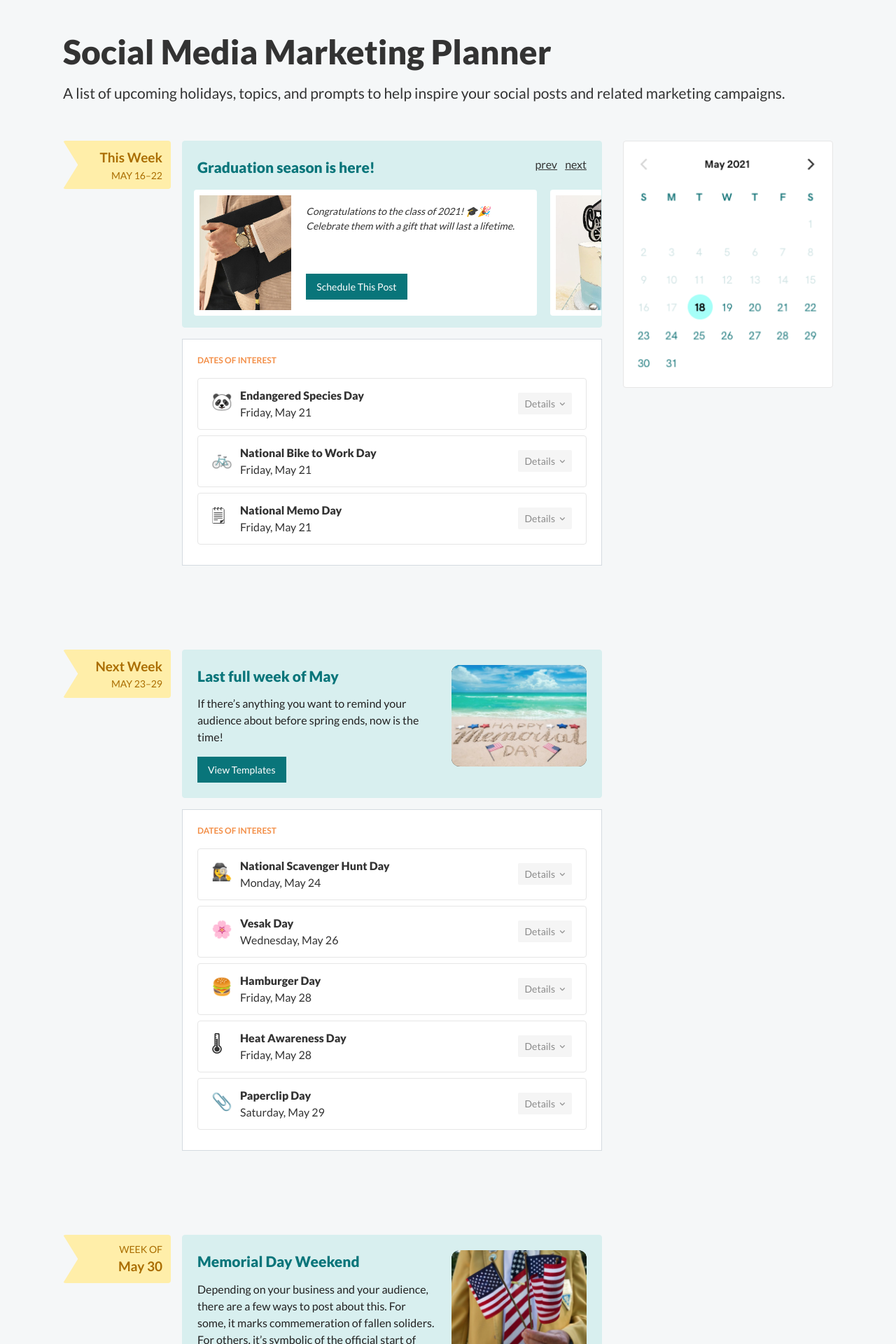
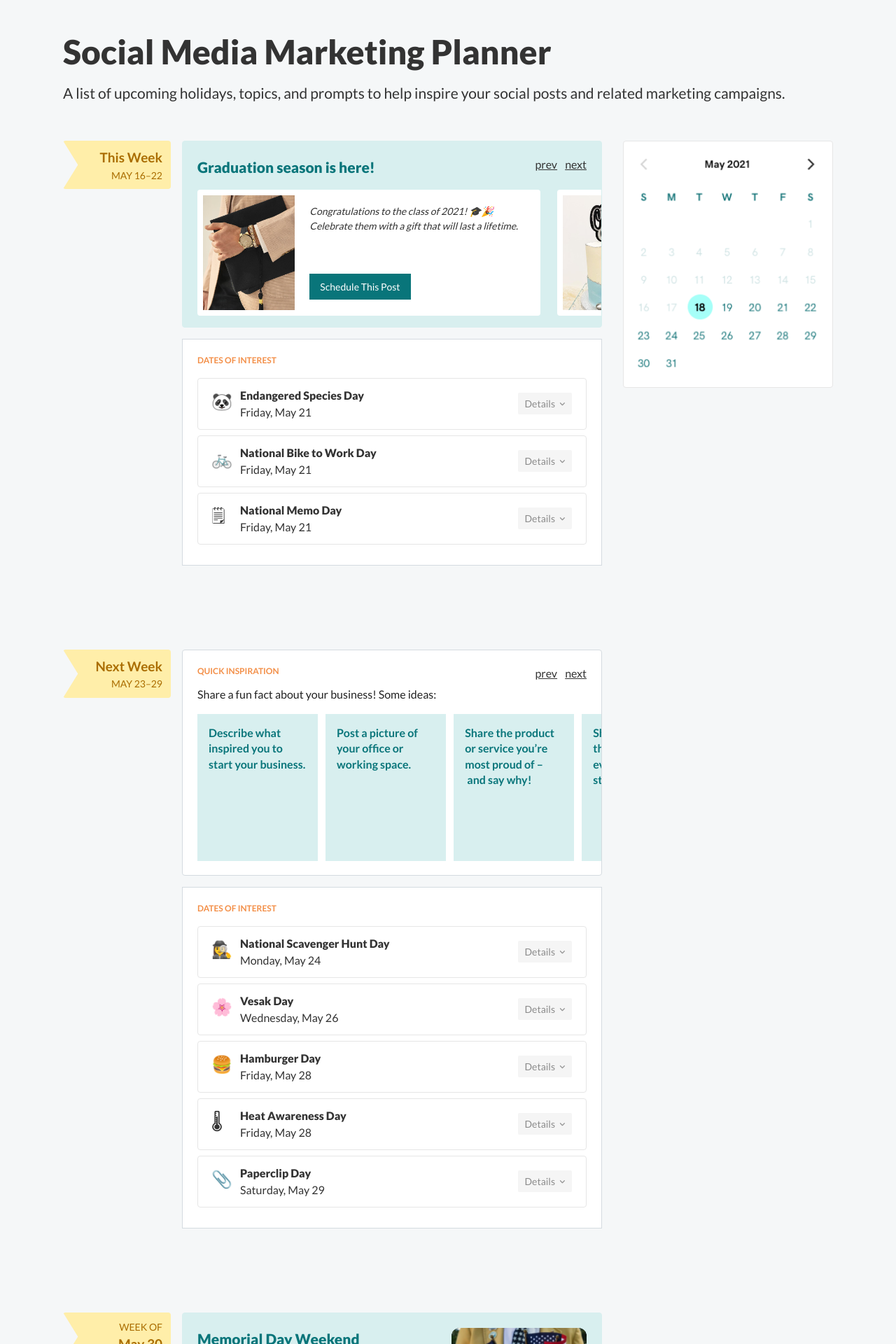
Before and after one commit to davidpots/shootingstar, a Jekyll site: the page built from index.html, in a window 1280 px wide. Shown: the top 1920 px of the page at 70% size. Built offline with Jekyll 4.4.1, drawn with Linux system fonts in a browser that asks for light colours.

Commit message:
Adds prompts

```diff
--- a/assets/mvp.scss
+++ b/assets/mvp.scss
@@ -391,7 +391,7 @@ html {
       height: 180px;
       background: white;
       display: inline-block;
-      margin-left: 16px;
+      margin-left: 21px;
     }
     .tile--carousel-controls {
       position: absolute;
@@ -457,3 +457,33 @@ html {
         box-shadow: 0 4px 16px rgba(0,0,0,0.3);
       }
     }
+
+    // Prompts
+
+    .tile.tile--with-prompts {
+      background: #fff;
+      padding: 21px 21px 4px;
+      border: 1px solid #d4dbe0;
+      .tile--title {
+        color: #F38F48;
+        font-size: 12px;
+        text-transform: uppercase;
+        margin: 0 0 4px 0;
+        font-weight: 700;
+      }
+    }
+    .tile-carousel-item--prompt {
+      width: 172px;
+      height: 210px;
+      vertical-align: top;
+      padding: 16px;
+      white-space: normal;
+      background: #D8EFEF;
+      color: #09757A;
+      font-weight: 700;
+      margin-left: 8px;
+      line-height: 1.4;
+    }
+    .tile-carousel-item--prompt:first-child {
+      margin-left: 21px;
+    }
--- a/index.html
+++ b/index.html
@@ -108,12 +108,22 @@ permalink: "/"
       </div>
       <div class="primary tile-wrapper">
 
-        <div class="tile tile--featured">
-          <img class="tile--image" src="/assets/images/stock-mdw.png" />
-          <h3 class="tile--title">Last full week of May</h3>
-          <p class="tile--description">If there’s anything you want to remind your audience about before spring ends, now is the time!</p>
-          <p class="tile--cta"><a href="">View Templates</a></p>
+        <div class="tile tile--featured tile--with-carousel tile--with-prompts">
+          <h3 class="tile--title">Quick Inspiration</h3>
+          <p class="tile--description">Share a fun fact about your business! Some ideas:</p>
+          <div class="tile--carousel-controls">
+            <span class="tile--carousel-prev">prev</span>
+            <span class="tile--carousel-next">next</span>
+          </div>
+          <div class="tile--carousel-wrapper">
+            <div class="tile-carousel-item tile-carousel-item--prompt">Describe what inspired you to start your business.</div>
+            <div class="tile-carousel-item tile-carousel-item--prompt">Post a picture of your office or working space.</div>
+            <div class="tile-carousel-item tile-carousel-item--prompt">Share the product or service you’re most proud of – and say why!</div>
+            <div class="tile-carousel-item tile-carousel-item--prompt">Share an image of the first thing you ever sold. Tell the story!</div>
+            <div class="tile-carousel-item tile-carousel-item--prompt">Have a co-founder or first employee? Introduce them to your followers!</div>
+          </div>
         </div>
+
         <div class="tile-minivan">
           <h3 class="tile-minivan--heading">Dates of Interest</h3>
         {% for date in week21 %}
```
Also changed, not shown: 4 other files.
